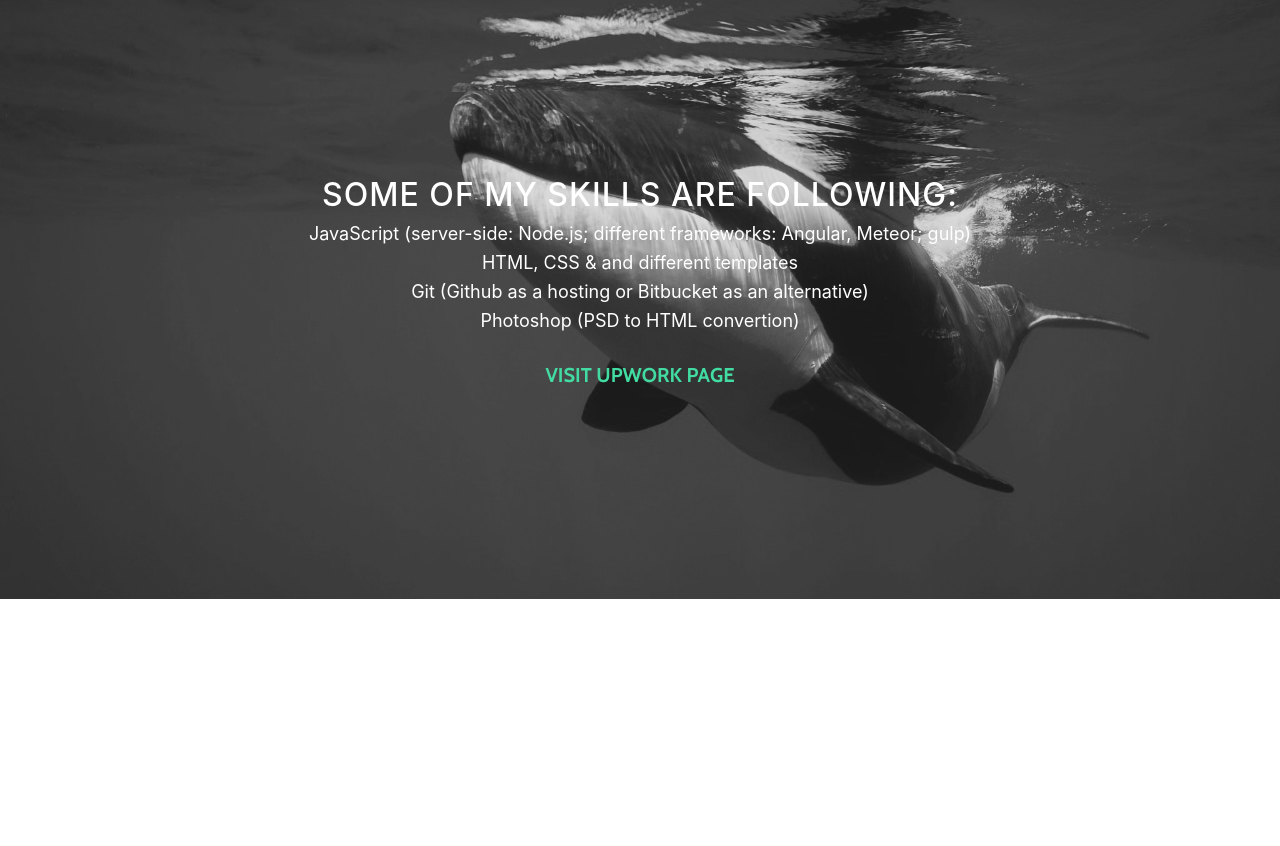
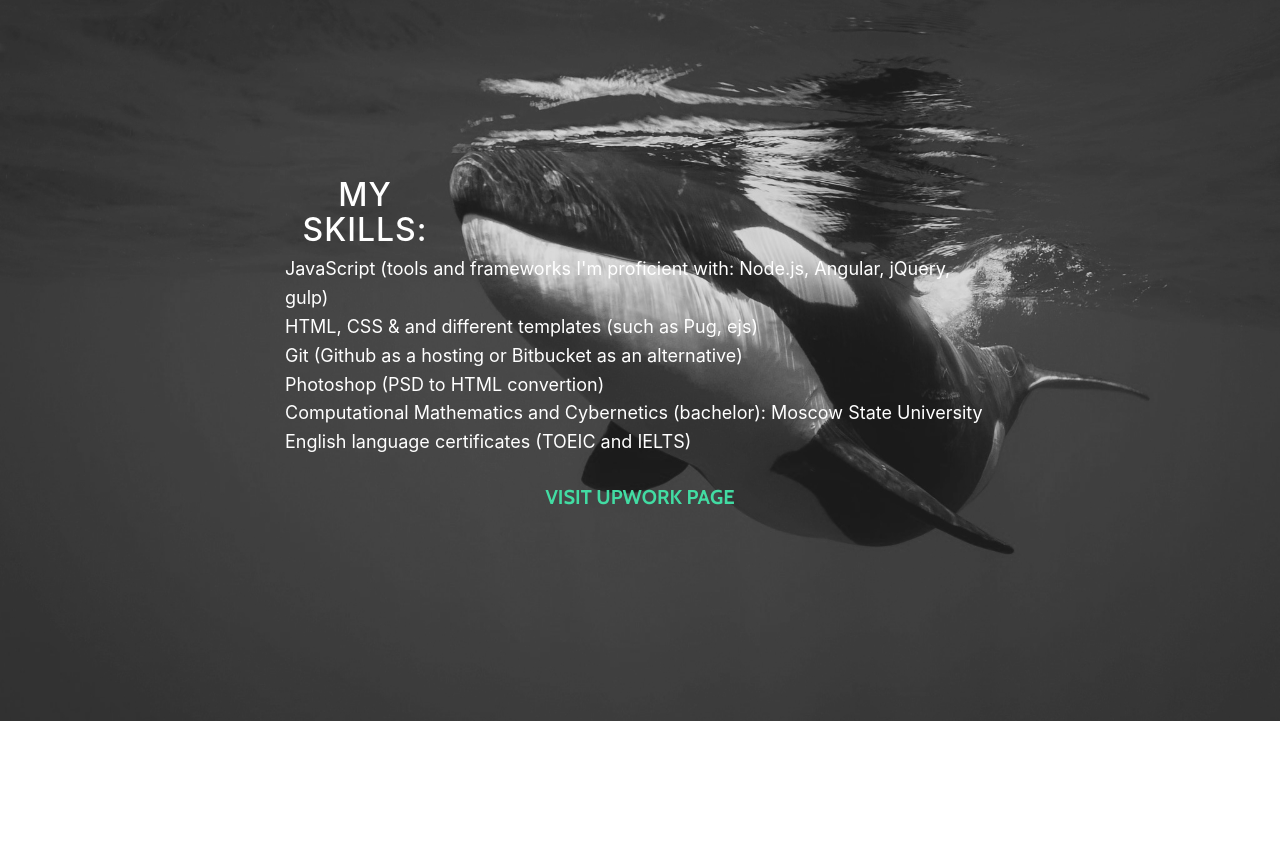
Before and after one commit to m0t0rh34d/m0t0rh34d.github.io, a website with bundled scripts: page index.html in a window 1280 px wide. Shown: the part 1471-2317 px from the top of the page. Built offline with nearby package versions, Linux system fonts and the light colour scheme.

Commit message:
And curst be he that moves my bones

```diff
--- a/css/grayscale.css
+++ b/css/grayscale.css
@@ -228,13 +228,17 @@ body {
 
 
 
+.head-skills {
+  padding-right: 550px;
+}
+
+.skills {
+  text-align: left;
+}
 
 
 
-
-
-
-/* fonts including */
+/* fonts inclusion */
 
 
 @font-face {
--- a/index.html
+++ b/index.html
@@ -37,7 +37,7 @@
         <div class="collapse navbar-collapse" id="navbarResponsive">
           <ul class="navbar-nav ml-auto">
             <li class="nav-item">
-              <a class="nav-link js-scroll-trigger" href="#about">Who?</a>
+              <a class="nav-link js-scroll-trigger who" href="#about">Who?</a>
             </li>
             <li class="nav-item">
               <a class="nav-link js-scroll-trigger" href="#download">Skills</a>
@@ -87,12 +87,14 @@ Besides back end I have a strong knowledge of front-end. I utilize Twitter Boots
     <section id="download" class="download-section content-section text-center">
       <div class="container">
         <div class="col-lg-8 mx-auto" >
-          <h2>Some of my skills are following:</h2>
-          <p>JavaScript (server-side: Node.js; different frameworks: Angular, Meteor; gulp)<br>
+          <h2 class="head-skills">My skills:</h2>
+          <p class="skills">JavaScript (tools and frameworks I'm proficient with: Node.js, Angular, jQuery, gulp)<br>
 
-          HTML, CSS & and different templates<br>
+          HTML, CSS & and different templates (such as Pug, ejs)<br>
           Git (Github as a hosting or Bitbucket as an alternative)<br>
-          Photoshop (PSD to HTML convertion)
+          Photoshop (PSD to HTML convertion)<br>
+          Computational Mathematics and Cybernetics (bachelor): Moscow State University<br>
+          English language certificates (TOEIC and IELTS)
           </p>
           <a href="https://www.upwork.com/freelancers/~01da5965694e9cd3df" class="btn btn-default btn-lg">Visit Upwork Page</a>
         </div>
--- a/js/maxime.js
+++ b/js/maxime.js
@@ -65,6 +65,14 @@
   });
 
 
+  // Colorize WHO, SKILLS, CONTACTS
+    $(".who")
+    .mouseover (function() {
+      $( this ).css("color", "#D3D3D3");
+        })
+    .mouseout (function() {
+      $( this ).css("color", "white");
+    });
 
 
 
```
Also changed, not shown: 1 other file.
